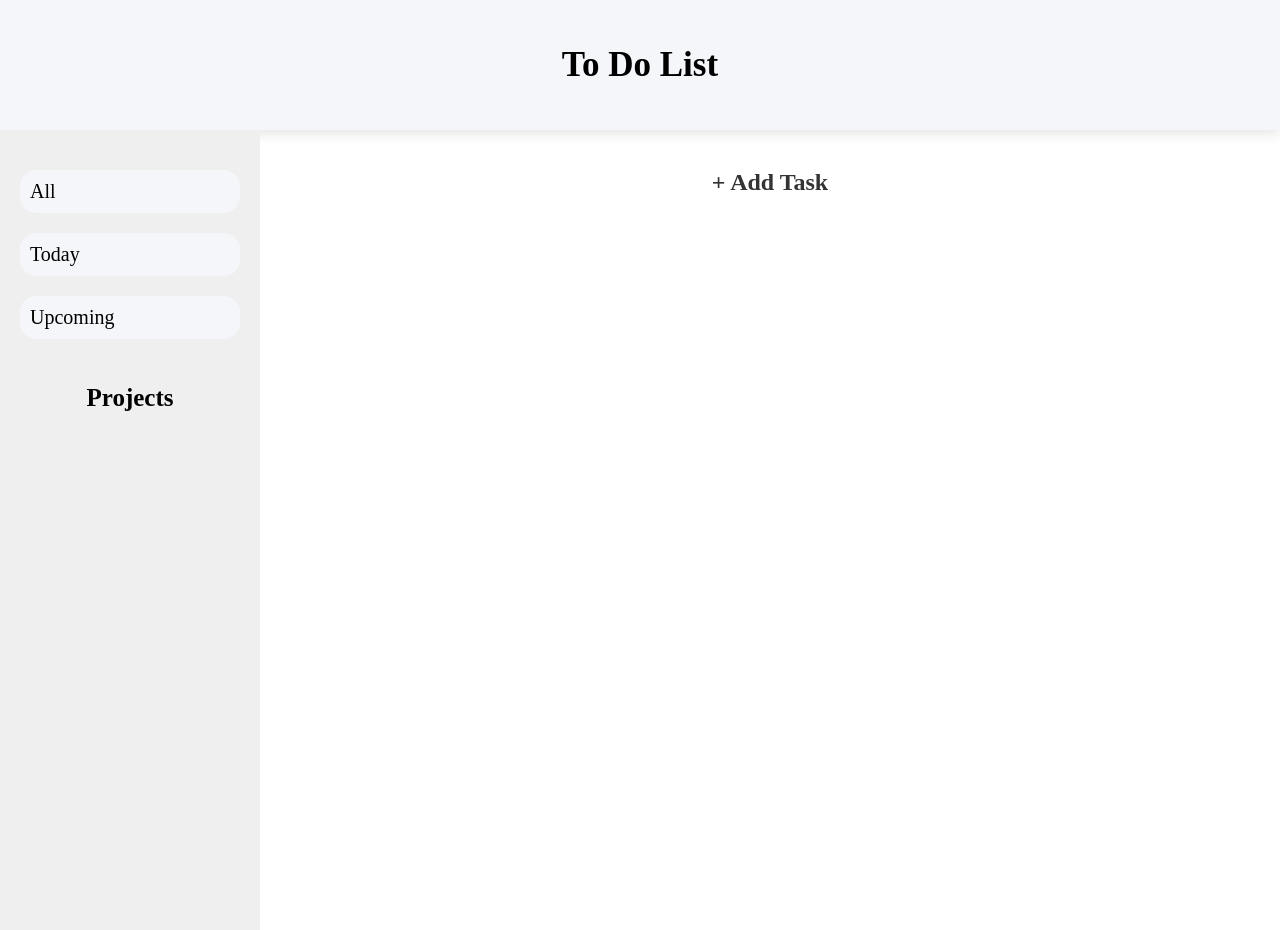
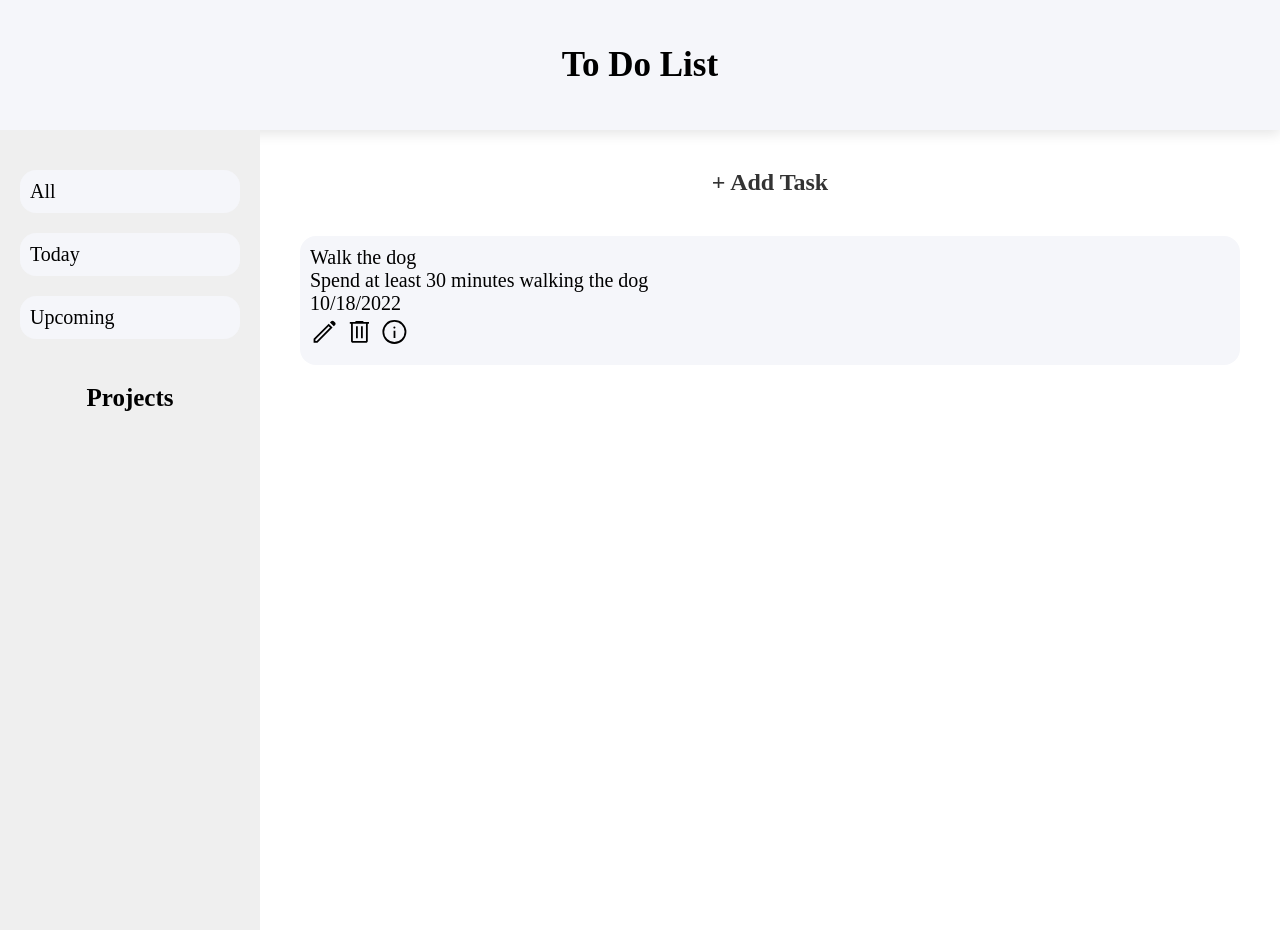
Before and after one commit to jwjepson/todo-list, a website built with webpack: page dist/index.html in a window 1280 px wide. Built offline with nearby package versions, Linux system fonts and the light colour scheme.

Commit message:
create task template

```diff
--- a/dist/index.html
+++ b/dist/index.html
@@ -24,6 +24,21 @@
         <div class="todo-list">
             <h2 class="add-task">+ Add Task</h2>
             <ul class="todo-items">
+                <li>
+                    <div class="information-left">
+                        <div class="task-complete-button"></div>
+                        <div>
+                            <div class="task-title">Walk the dog</div>
+                            <div class="task-description">Spend at least 30 minutes walking the dog</div>
+                        </div>
+                    </div>
+                    <div class="information-right">
+                        <div class="task-dueDate">10/18/2022</div>
+                        <svg xmlns="http://www.w3.org/2000/svg" alt="Edit Button" id="edit-button" viewBox="0 0 50 50" height="35" width="30"><path d="M9 39h2.2l22.15-22.15-2.2-2.2L9 36.8Zm30.7-24.3-6.4-6.4 2.1-2.1q.85-.85 2.1-.85t2.1.85l2.2 2.2q.85.85.85 2.1t-.85 2.1Zm-2.1 2.1L12.4 42H6v-6.4l25.2-25.2Zm-5.35-1.05-1.1-1.1 2.2 2.2Z"/></svg>
+                        <svg xmlns="http://www.w3.org/2000/svg" alt="Delete Button" id="delete-button" viewBox="0 0 50 50" height="35" width="30"><path d="M13.05 42q-1.25 0-2.125-.875T10.05 39V10.5H8v-3h9.4V6h13.2v1.5H40v3h-2.05V39q0 1.2-.9 2.1-.9.9-2.1.9Zm21.9-31.5h-21.9V39h21.9Zm-16.6 24.2h3V14.75h-3Zm8.3 0h3V14.75h-3Zm-13.6-24.2V39Z"/></svg>
+                        <svg xmlns="http://www.w3.org/2000/svg" alt="Info Button" id="info-button" viewBox="0 0 50 50" height="35" width="30"><path d="M22.65 34h3V22h-3ZM24 18.3q.7 0 1.175-.45.475-.45.475-1.15t-.475-1.2Q24.7 15 24 15q-.7 0-1.175.5-.475.5-.475 1.2t.475 1.15q.475.45 1.175.45ZM24 44q-4.1 0-7.75-1.575-3.65-1.575-6.375-4.3-2.725-2.725-4.3-6.375Q4 28.1 4 23.95q0-4.1 1.575-7.75 1.575-3.65 4.3-6.35 2.725-2.7 6.375-4.275Q19.9 4 24.05 4q4.1 0 7.75 1.575 3.65 1.575 6.35 4.275 2.7 2.7 4.275 6.35Q44 19.85 44 24q0 4.1-1.575 7.75-1.575 3.65-4.275 6.375t-6.35 4.3Q28.15 44 24 44Zm.05-3q7.05 0 12-4.975T41 23.95q0-7.05-4.95-12T24 7q-7.05 0-12.025 4.95Q7 16.9 7 24q0 7.05 4.975 12.025Q16.95 41 24.05 41ZM24 24Z"/></svg>
+                    </div>
+                </li>
             </ul>
         </div>
     </div>
```
